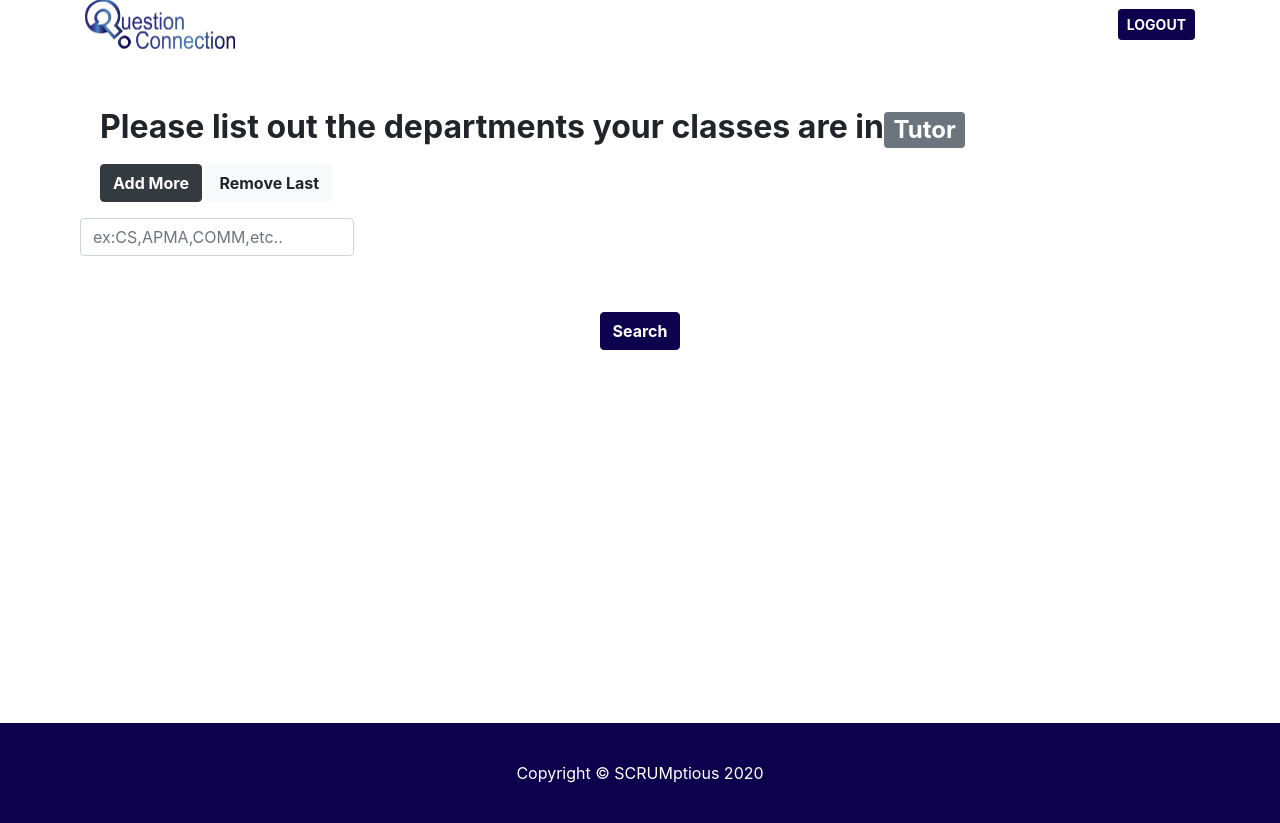
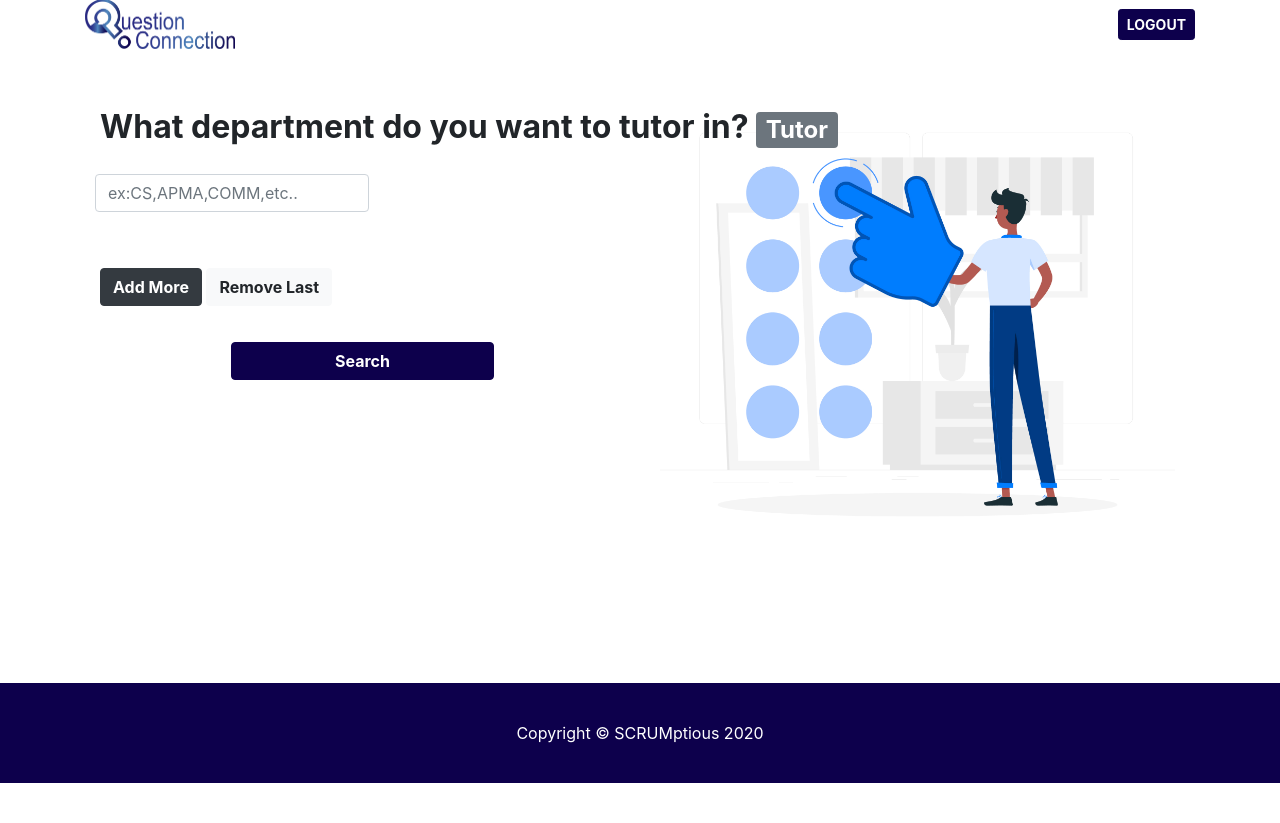
Before and after one commit to msb5pe/quick_tutor, a Django app: page /login/tutor/ in a window 1280 px wide. Shown: the part 31-854 px from the top of the page. After the commit the page ends 814 px from the top, so only its background shows below. Run offline with Django 3.2, Linux system fonts and the light colour scheme; the visitor is signed in with stand-in values (Sample User, id 1); data comes from the database, SQL or seed files in the repository; some libraries are stand-ins or nearby versions.

Commit message:
UI improvements on dept.html

```diff
--- a/login/static/login/css/agency.css
+++ b/login/static/login/css/agency.css
@@ -360,3 +360,27 @@ html,body{
   margin-top: 30px;
   margin-bottom: 30px;
 }
+
+#search-button{
+  min-width: 50%;
+  text-align: center;
+  margin-top: 20px;
+}
+
+#add{
+  min-width: 50%;
+  margin-top: 10px;
+}
+
+#dept_img{
+  z-index: -1;
+  margin-top: -100px;
+}
+
+#dept-container{
+  margin: 15px 0;
+  text-transform: none;
+  min-height: 95%;
+  padding-bottom: 100px;
+  overflow: auto;
+}
--- a/login/templates/login/dept.html
+++ b/login/templates/login/dept.html
@@ -70,21 +70,16 @@
 
 {% if error_message %}<p><strong>{{ error_message }}</strong></p>{% endif %}
 <br>
-      <div class="page-section" id="intro-form-heading">
+      <div class="page-section" id="dept-container">
           <div class="container">
             <div class="col">
               {% if is_tutor %}
-              <h2>Please list out the departments your classes are in<span class="badge badge-secondary">Tutor</span></h2>
+              <h2>What department do you want to tutor in?  <span class="badge badge-secondary">Tutor</span></h2>
               {% else %}
-              <h2>Please list out the departments your classes are in<span class="badge badge-secondary">Student</span></h2>
+              <h2>What department do you need tutoring in?  <span class="badge badge-secondary">Student</span></h2>
               {% endif %}
-              <div class="py-2">
-                <button type="add" class="btn btn-dark"  onclick="addMore()">Add More</button>
-                <button type="remove" class="btn btn-light" onclick="remove()">Remove Last</button>
-              </div>
-            </div>
           <div class="row">
-            <div class="col-lg-12 text-center">
+            <div class="col-lg-6 text-center">
             <form action="{% url 'login:selector' %}" method="post"> {% csrf_token %}
                   <div class="form-row align-items-center">
                     <div class="form-group py-2" id="add">
@@ -92,11 +87,19 @@
                       <br>
                     </div>
                   </div>
-                  <div class="form-group py-2">
-                    <button type="submit" class="btn btn-primary">Search</button>
+                    <div class="py-2 text-left">
+                        <button type="add" class="btn btn-dark"  onclick="addMore()">Add More</button>
+                        <button type="remove" class="btn btn-light" onclick="remove()">Remove Last</button>
+                    </div>
+                  <div class="form-group py-2" >
+                    <button type="submit" class="btn btn-primary" id="search-button">Search</button>
                   </div>
               </form>
             </div>
+              <div class="col-lg-6" id="dept_img">
+                  <img src="{% static 'login/img/dept_select_guy.jpg'%}" class="img-fluid card-img-overlay" alt="Responsive image">
+              </div>
+          </div>
           </div>
           </div>
       </div>
```
Also changed, not shown: login/static/login/img/dept_select_guy.jpg (added).
